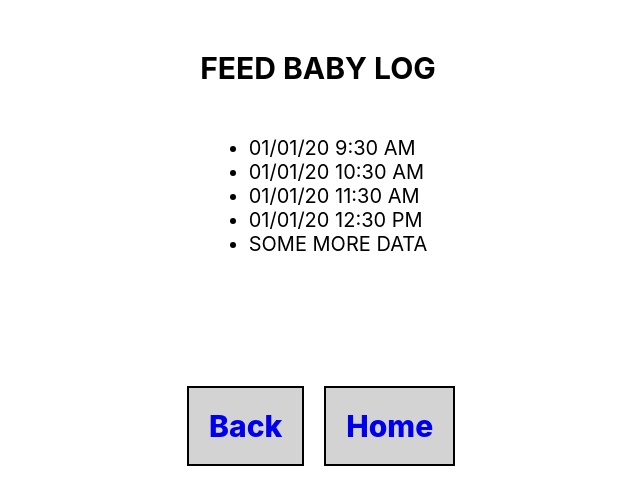
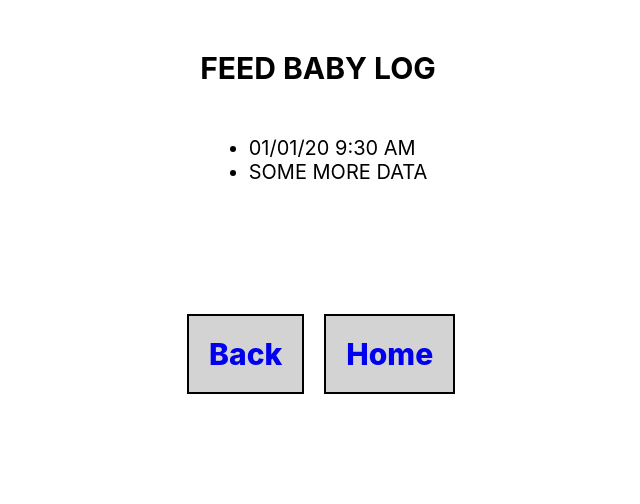
Before and after one commit to Jimmicorey/my-baby-log-app, a React (Create React App) app: page /feedbabylog in a window 1280 px wide. Shown: the top 504 px of the page, without its empty margins (322-962 px from the left). Built offline with nearby package versions, Linux system fonts and the light colour scheme.

Commit message:
feedbabylog edits..not sure about

```diff
--- a/src/FeedBaby/FeedBabyLog.js
+++ b/src/FeedBaby/FeedBabyLog.js
@@ -20,11 +20,16 @@ function getFeedBabyData(userId) {
   //   )
 }
 
+const dummy_data_log = [
+  '01/01/20 9:30 AM'
+];
+
+
 class FeedBabyLog extends React.Component {
 
-  // state = {
-  //   "what goes in here???"
-  // }
+  state = {
+    data_log: dummy_data_log
+  }
 
   componentDidMount() {
     console.log('FeedBabyLog componentDidMount works!');
@@ -45,10 +50,7 @@ class FeedBabyLog extends React.Component {
         <div className='flex-container'>
 
           <ul>
-            <li>01/01/20 9:30 AM</li>
-            <li>01/01/20 10:30 AM</li>
-            <li>01/01/20 11:30 AM</li>
-            <li>01/01/20 12:30 PM</li>
+            <li>{this.state.data_log}</li>
             <li>{this.renderFeedBabyData()}</li>
           </ul>
 
```
